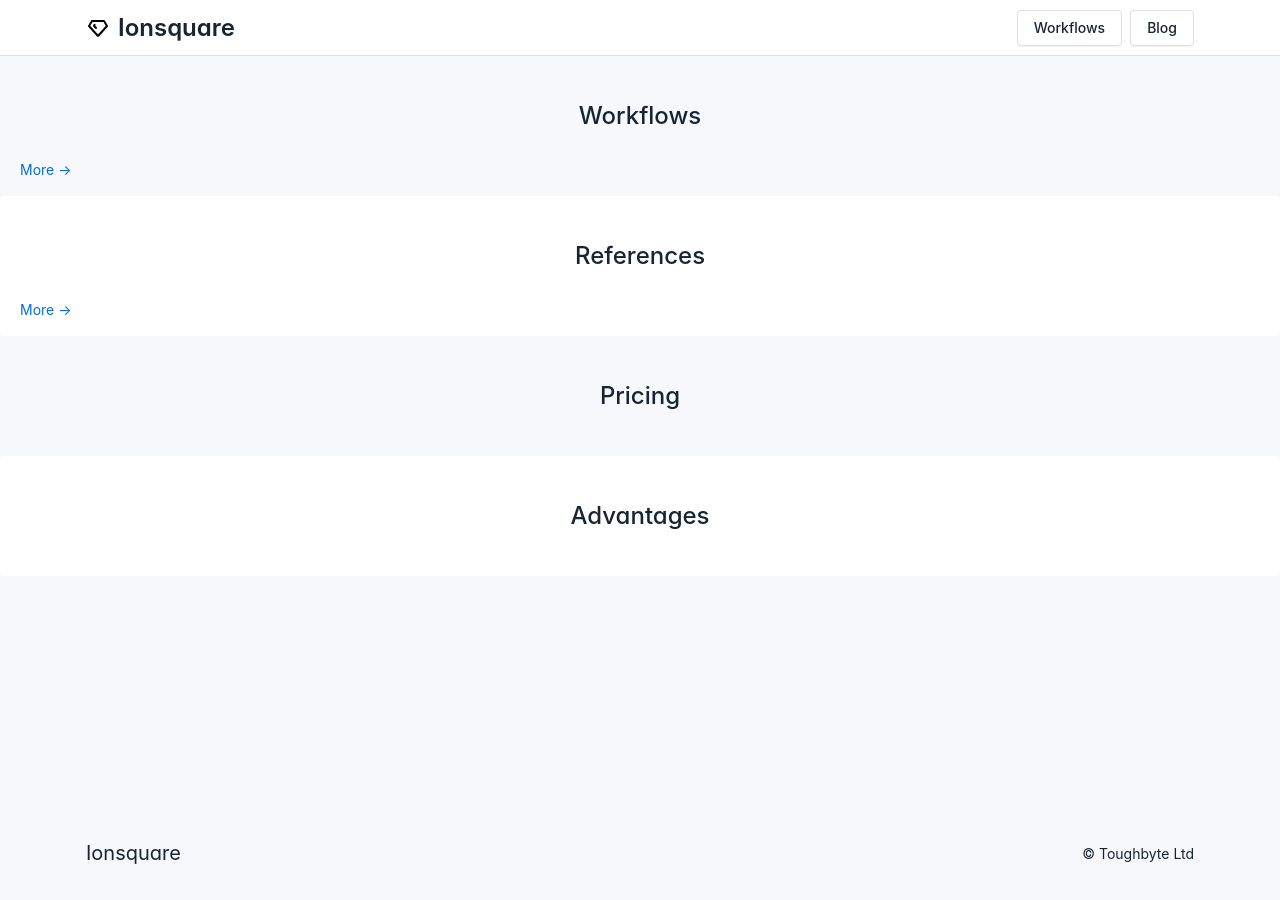
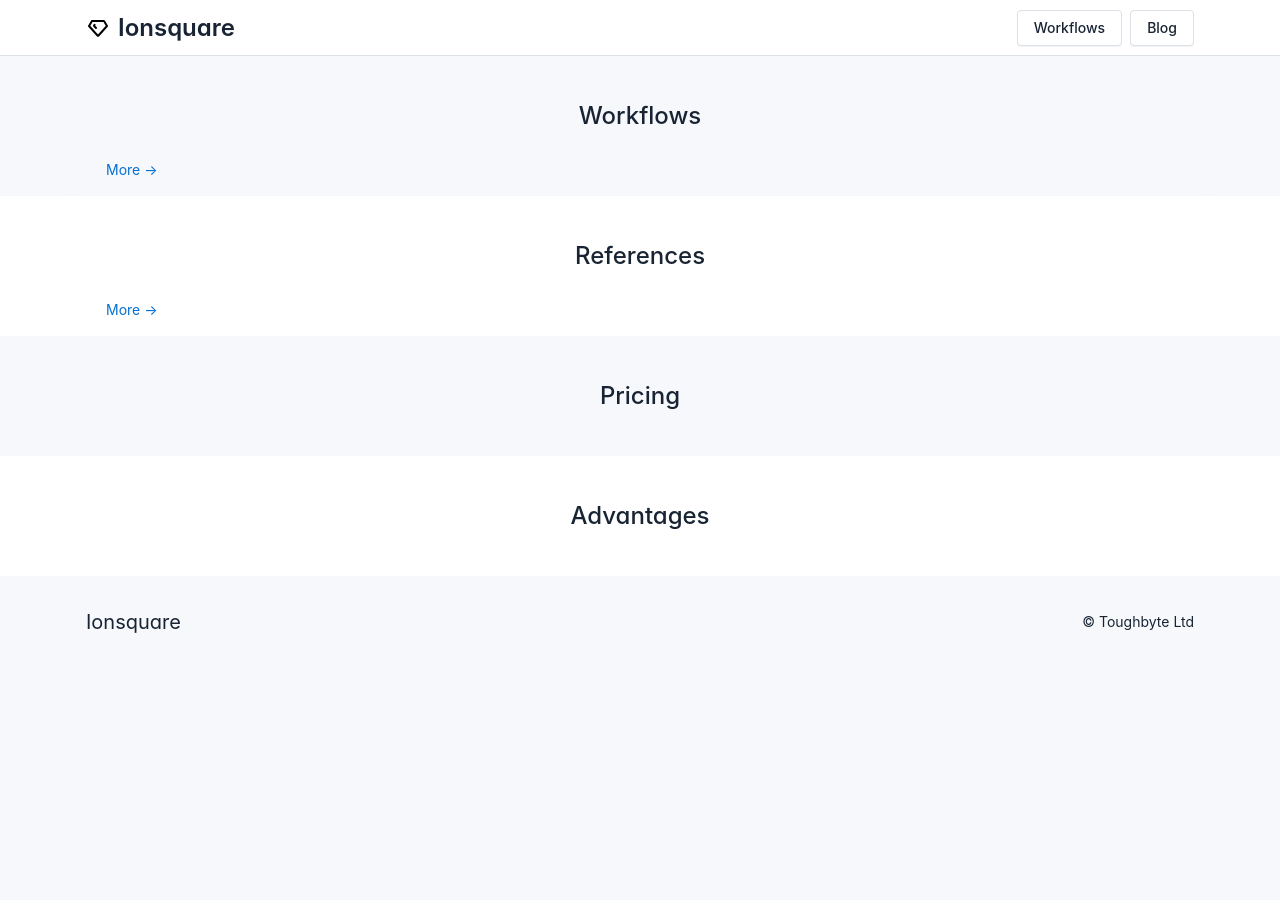
Before and after one commit to olegp/ionsquare.com, a Jekyll site: the page built from site/index.html, in a window 1280 px wide. Built offline with Jekyll 4.4.1, drawn with Linux system fonts in a browser that asks for light colours.

Commit message:
clarify padding for blocks

```diff
--- a/site/index.html
+++ b/site/index.html
@@ -4,31 +4,40 @@
 ---
 
 <!-- Workflows Block -->
-<div class="card border-0 bg-light">
+<div class="bg-light">
+  <div class="container card border-0 bg-light">
     <div class="card-body">
       <div class="card-title text-center my-5">Workflows</div>
       <a href="/workflows" class="text-primary text-decoration-none">More →</a>
     </div>
   </div>
+</div>
 
 <!-- References Block -->
-<div class="card border-0">
+<div class="bg-white">
+  <div class="container card border-0 bg-white">
     <div class="card-body">
       <div class="card-title text-center my-5">References</div>
       <a href="/references" class="text-primary text-decoration-none">More →</a>
     </div>
   </div>
+</div>
 
 <!-- Pricing Block -->
-<div class="card border-0 bg-light">
+<div class="bg-light">
+  <div class="container card border-0 bg-light">
     <div class="card-body">
       <div class="card-title text-center my-5">Pricing</div>
     </div>
   </div>
+<div>
+
 
 <!-- Advantages Block -->
-<div class="card border-0">
+<div class="bg-white">
+  <div class="container card border-0 bg-white">
     <div class="card-body">
       <div class="card-title text-center my-5">Advantages</div>
     </div>
   </div>
+</div>
```
Lines whose indentation alone changed are shown as unchanged.
